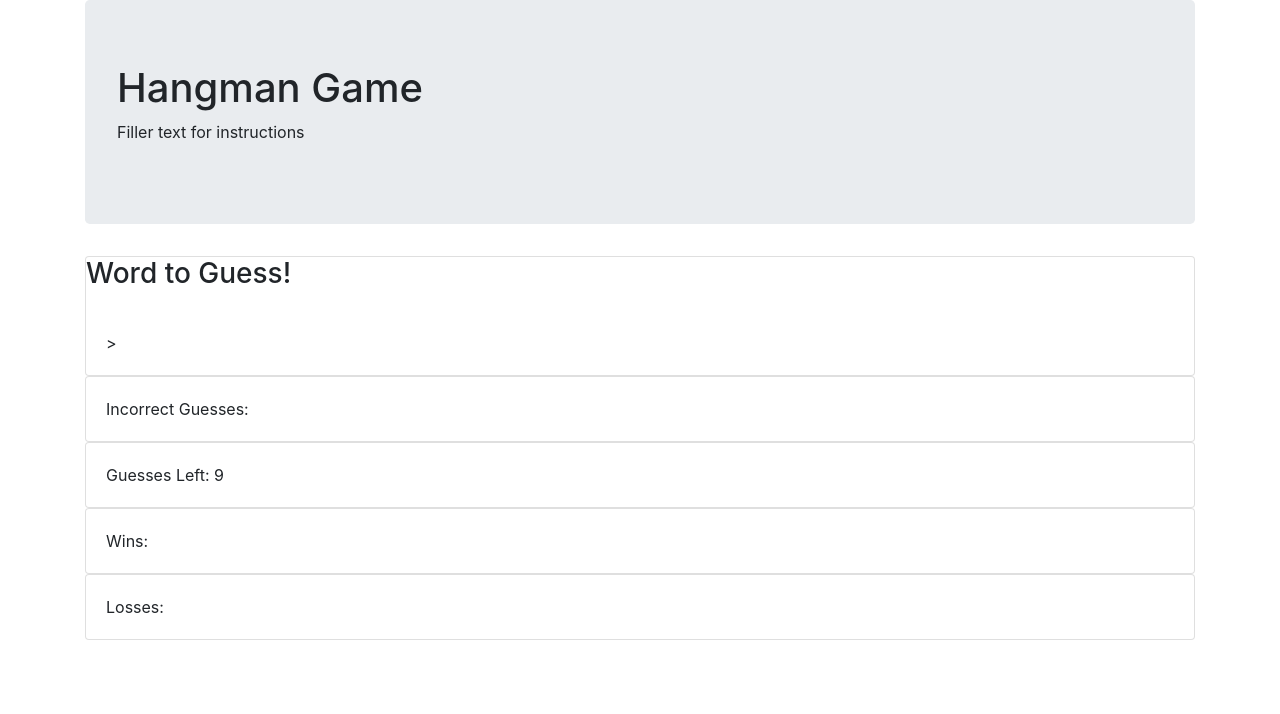
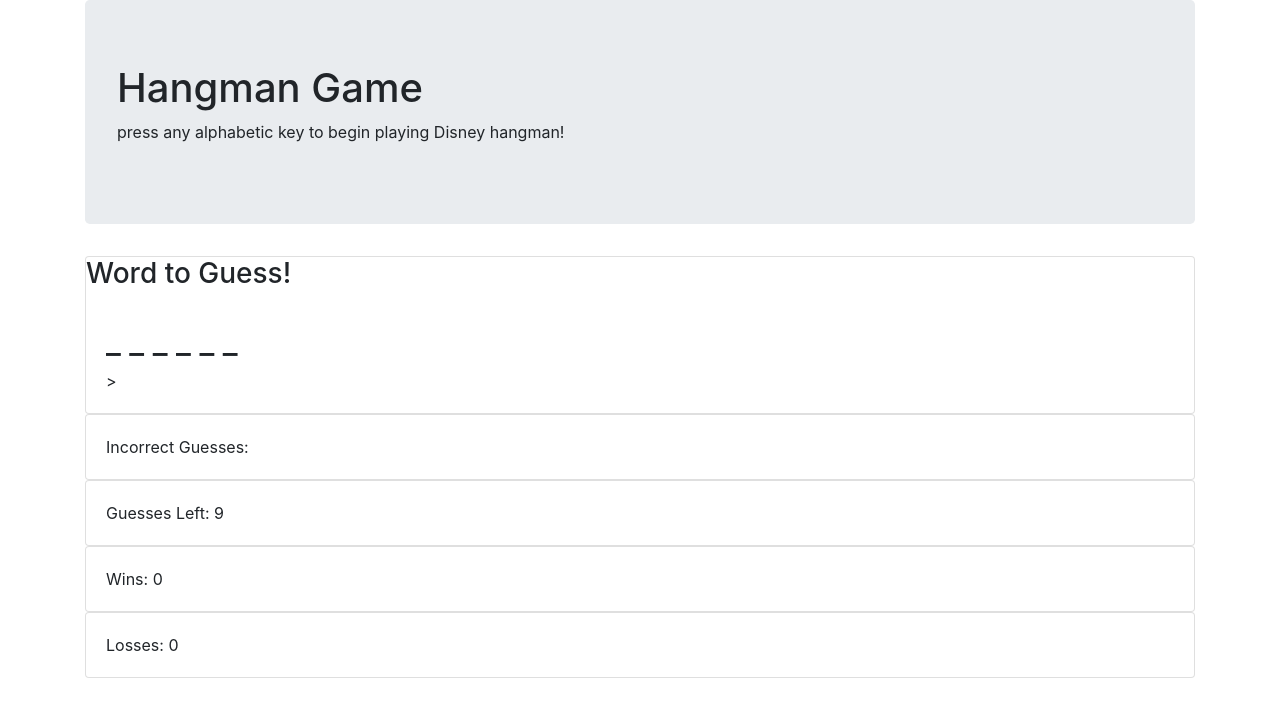
Before and after one commit to Kerpatric/Hangman-Game, a plain HTML site: page index.html in a window 1280 px wide. Drawn offline with nearby package versions, Linux system fonts and the light colour scheme.

Commit message:
Fixing errors and filling in choices

```diff
--- a/assets/javascript/game.js
+++ b/assets/javascript/game.js
@@ -1,7 +1,7 @@
 // Variables and Arrays
 
 
-var wordList = ["", "", "", "", "",];
+var wordList = ["mulan", "", "baxter", "zach", "kiya"];
 var computerPick = "";
 var wordsLetters = [];
 var numBlanks = 0;
@@ -19,7 +19,9 @@ var guessesRemain = 9;
 function start() {
     computerPick = wordList[Math.floor(Math.random() * wordList.length)];
     wordsLetters = computerPick.split("");
-    numBlanks = wordsLetters.lenght;
+    numBlanks = wordsLetters.length;
+
+
 
     //Resets
     guessesRemain = 9;
@@ -34,8 +36,15 @@ function start() {
     // Change HTML to reflect the conditions of the round
     document.getElementById("wordToGuess").innerHTML = blanksAndSuccess.join("  ");
     document.getElementById("guessLeft").innerHTML = guessesRemain;
-    document.getElementById("win").innerHTML = winCount;
+    document.getElementById("wins").innerHTML = winCount;
     document.getElementById("losses").innerHTML = lossCount;
+
+    //Testing/Debugging
+    console.log(computerPick);
+    console.log(wordsLetters);
+    console.log(numBlanks);
+    console.log(blanksAndSuccess);
+
 
 }
 //Compares letter guessed to letters in pick
@@ -102,7 +111,7 @@ function roundFinish(){
     // registers the users key presses
     document.onkeyup = function (event) {
         var letterPicked = String.fromCharCode(event.keyCode).toLowerCase();
-        checkLetters(letterPicked);
+        compareLetters(letterPicked);
         roundFinish();
 
     }
--- a/index.html
+++ b/index.html
@@ -16,7 +16,7 @@
 
         <div class="jumbotron">
             <h1>Hangman Game</h1>
-            <p>Filler text for instructions</p>
+            <p>press any alphabetic key to begin playing Disney hangman!</p>
 
         </div>
 
```
